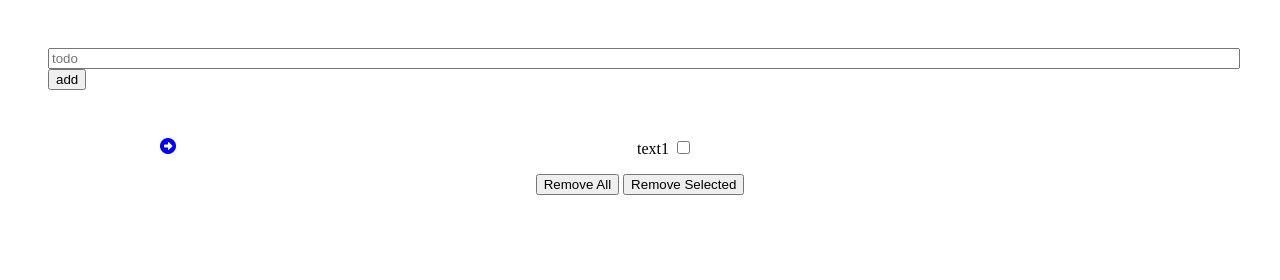
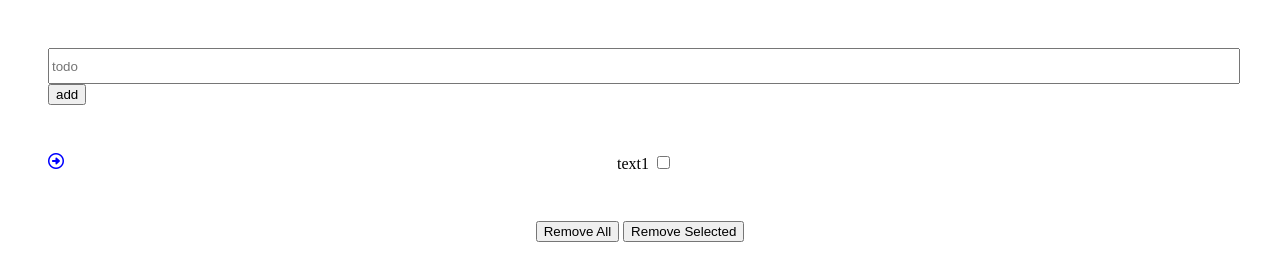
Before and after one commit to elbroandrew/simple-todo-list, a plain HTML site: page index.html in a window 1280 px wide. Drawn offline with Linux system fonts and the light colour scheme.

Commit message:
feat: style li

```diff
--- a/style.css
+++ b/style.css
@@ -1,6 +1,11 @@
 body{
     margin: 0;
 }
+
+ul {
+    padding-inline-start: 0;
+}
+
 .container{
     text-align: center;
     margin-top: 10px;
@@ -9,11 +14,12 @@ body{
 
 }
 
-.input-block{
+.input-block, .todo-container__list{
     margin: 3rem 3rem;
 }
 .input-block__input-elem{
     width: 100%;
+    height: 30px;
     display: block;
 }
 .input-block__add-button-elem{
@@ -21,26 +27,29 @@ body{
 }
 
 .todo-container__list{
+    list-style-type: none;
+
+}
+
+.todo-container__item{
+    display: block;
     position: relative;
-    list-style-type: none;
-    /*list-style-position: inside;*/
-    /*text-align: center;*/
 }
 
 .todo-container__item::before{
     font-family: 'Font Awesome 5 free';
     content: '\f35a';
     color: blue;
-    font-weight: 900;
+    font-weight: 400;
     position: absolute;
-    left: 10rem;
+    left: 0;
 }
 
 .todo-container__item:hover::before{
     font-family: 'Font Awesome 5 free';
     content: '\f35a';
     color: blue;
-    font-weight: 400;
+    font-weight: 900;
 }
 
 .todo-container__text{
```
